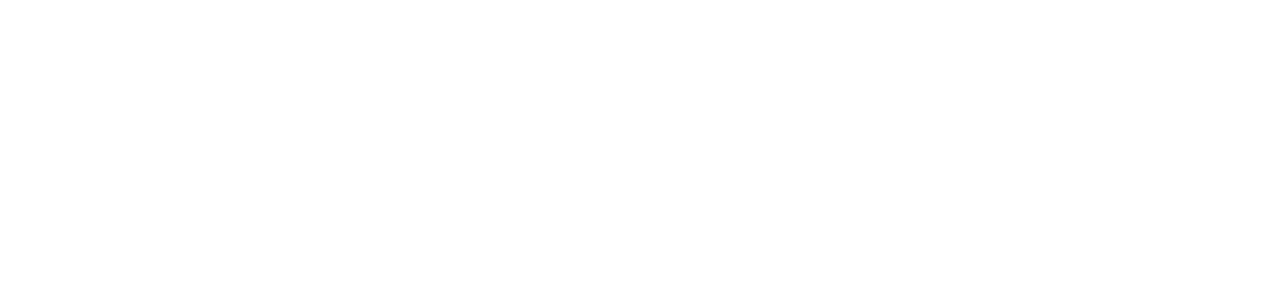
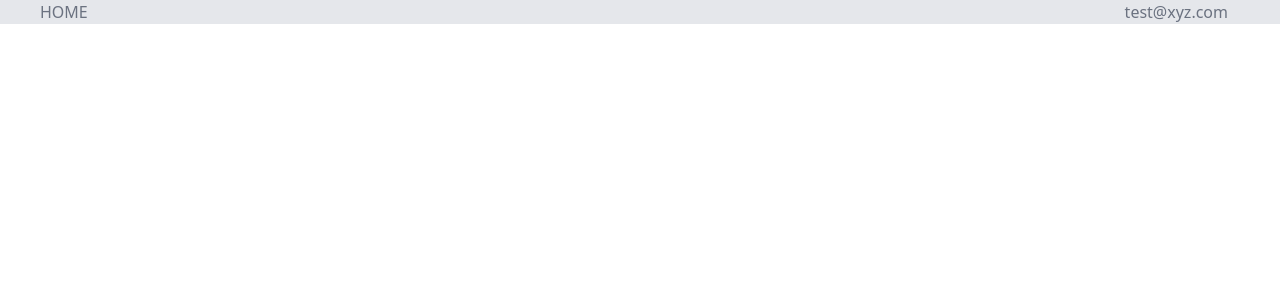
Before and after one commit to yurihoka/Beyond, a Next.js app: page / in a window 1280 px wide. Shown: the top 300 px of the page. Built offline with nearby package versions, Linux system fonts and the light colour scheme.

Commit message:
workoutコンポーネントからlayoutコンポーネントにnavbarコンポーネントを移動

```diff
--- a/src/app/layout.tsx
+++ b/src/app/layout.tsx
@@ -1,3 +1,4 @@
+import { Navbar } from "@/components";
 import "./globals.css";
 
 export default function RootLayout({
@@ -7,7 +8,12 @@
 }>) {
   return (
     <html lang="en">
-      <body>{children}</body>
+      <body>
+        <div className="fixed top-0 left-0 w-full">
+          <Navbar userEmail={"test@xyz.com"} />
+        </div>
+        {children}
+      </body>
     </html>
   );
 }
```
